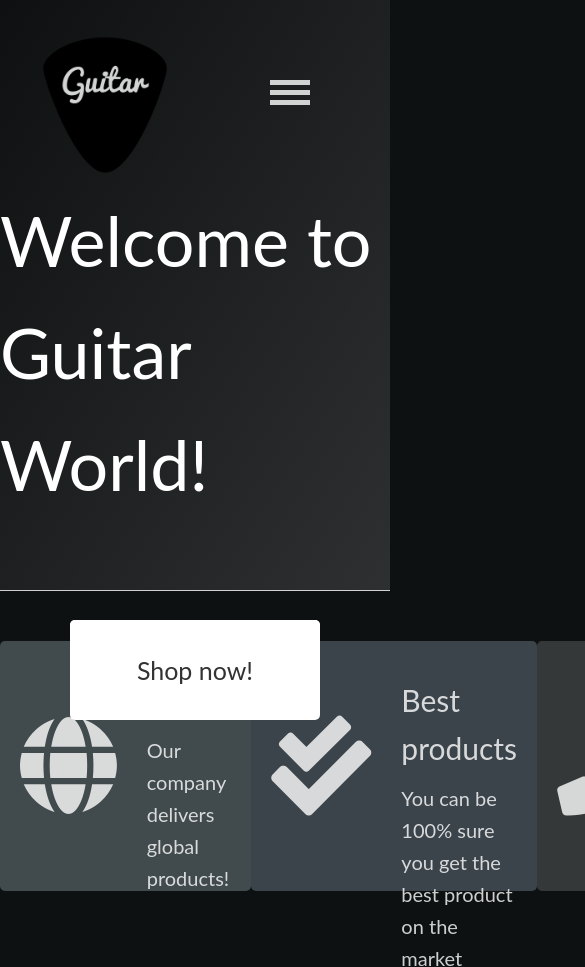
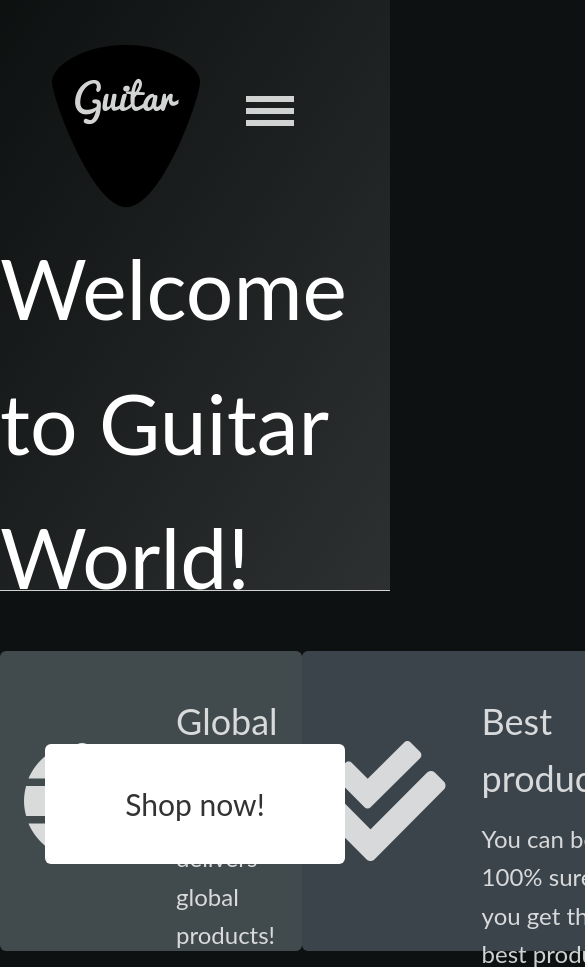
Before and after one commit to alexmanto/sass-css-course, a website: page index.html in a window 390 px wide. Shown: the top 967 px of the page, 585 px wide, since content can reach past the window. Drawn offline with Linux system fonts and the light colour scheme.

Commit message:
Commit class 11 - Media Queries Part 1

```diff
--- a/sass/_base.scss
+++ b/sass/_base.scss
@@ -23,6 +23,22 @@ $button-border-radius: 0.5rem;
 html {
     box-sizing: border-box;
     font-size: 62.5%; // 10px = 1rem; 10/16px = 62.5%;
+
+    @include responsive(tab-land) {
+        font-size: 56,25%; // 9px = 1rem; 9/16px = 56,25%;
+    }
+
+    @include responsive(tab-port) {
+        font-size: 50%; // 8px = 1rem; 9/16px = 56,25%;
+    }
+
+    @include responsive(phone) {
+        font-size: 43,75%; // 7px = 1rem; 7/16px = 43,75%;
+    }
+
+    @include responsive(big-desktop) {
+        font-size: 75%; // 12px = 1rem; 12/16px = 75%;
+    }
 }
 
 body {
--- /dev/null
+++ b/sass/_mediaQueries.scss
@@ -0,0 +1,17 @@
+@mixin responsive($breakpoint) {
+    @if $breakpoint == phone {
+        @media only screen and (max-width: 600px) { @content };
+    }
+
+    @if $breakpoint == tab-port {
+        @media only screen and (max-width: 900px) { @content };
+    }
+
+    @if $breakpoint == tab-land {
+        @media only screen and (max-width: 1400px) { @content };
+    }
+
+    @if $breakpoint == big-desktop {
+        @media only screen and (max-width: 1800px) { @content };
+    }
+}
--- a/sass/main.scss
+++ b/sass/main.scss
@@ -1,3 +1,4 @@
+@import 'mediaQueries';
 @import 'base';
 @import 'cards';
 @import 'header';
```
Also changed, not shown: css/style.css.
